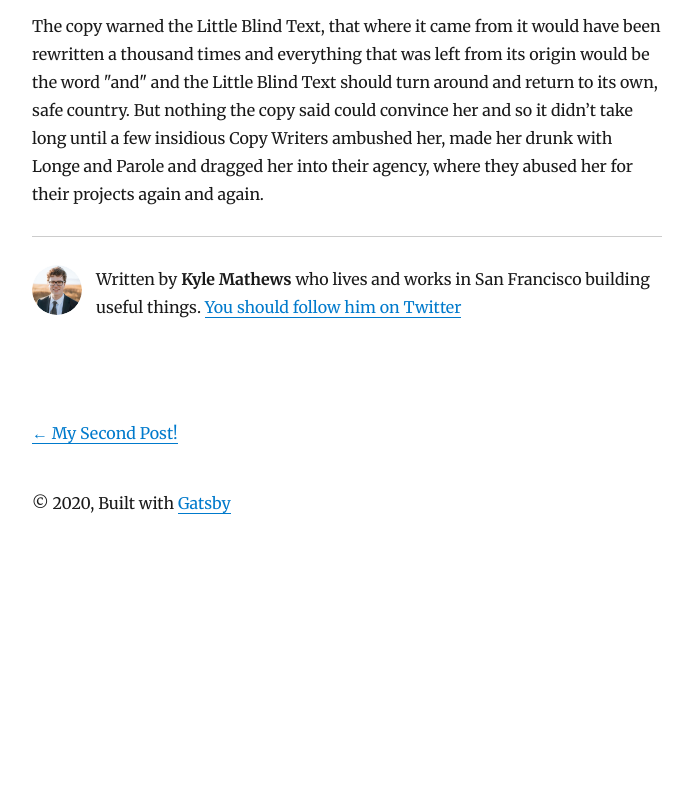
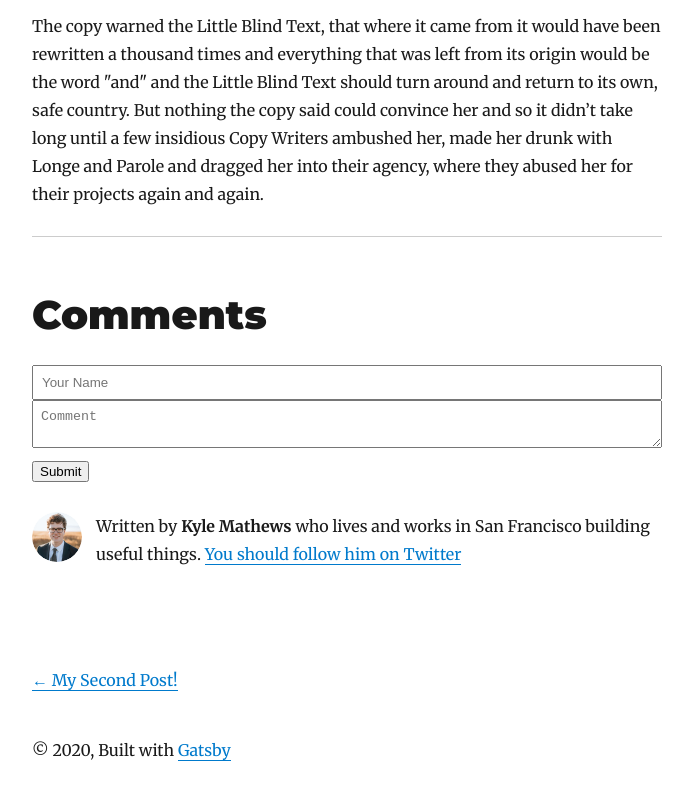
Before and after one commit to limistah/sm-gatsby-private-blog-tutorial, a Gatsby site: page /new-beginnings/ in a window 1280 px wide. Shown: the part 3041-3841 px from the top of the page, without its empty margins (293-986 px from the left). Before the commit the page ends 3600 px from the top, so only its background shows below. Built offline with nearby package versions, Linux system fonts and the light colour scheme; Gatsby itself is replaced by a stand-in of ours; some packages are replaced by stand-ins of ours.

Commit message:
Save comment component

```diff
--- /dev/null
+++ b/src/components/commentForm.js
@@ -0,0 +1,84 @@
+import React, { useRef, useCallback, useState } from "react"
+
+const inputStyle = {
+  width: "100%",
+  padding: "8px",
+}
+
+function usePostComment() {
+  const nameRef = useRef()
+  const contentRef = useRef()
+
+  const [errorMessage, setError] = useState("")
+  const [saveMessage, setSaveMessage] = useState("")
+
+  const handleSubmit = useCallback(e => {
+    setError("")
+    setSaveMessage("")
+    e.preventDefault()
+    const name = nameRef.current.value
+    const content = contentRef.current.value
+    if (!name) {
+      setError("Name is not required")
+      return
+    }
+    if (!content) {
+      setError("Comment is required")
+      return
+    }
+    setSaveMessage("Saving comment")
+    const data = {
+      website: "https://private-blog.netlifyapp.com",
+      slug: "/new-beginnings",
+      name,
+      content,
+    }
+    fetch(
+      "https://cors-anywhere.herokuapp.com/gatsbyjs-comment-server.herokuapp.com/comments",
+      {
+        body: JSON.stringify(data),
+        method: "POST",
+        headers: {
+          Accept: "application/json",
+          "Content-Type": "application/json",
+        },
+      }
+    ).then(async res => {
+      const json = await res.json()
+      setSaveMessage("")
+      if (!res.ok) {
+        setError(json.error.msg)
+      }
+      setSaveMessage("Comment saved. Thank you!")
+      nameRef.current.value = ""
+      contentRef.current.value = ""
+    })
+  })
+
+  return { handleSubmit, nameRef, contentRef, errorMessage, saveMessage }
+}
+
+function CommentForm() {
+  const {
+    handleSubmit,
+    nameRef,
+    contentRef,
+    errorMessage,
+    saveMessage,
+  } = usePostComment()
+  return (
+    <form onSubmit={handleSubmit}>
+      <input ref={nameRef} style={{ ...inputStyle }} placeholder="Your Name" />
+      <textarea
+        ref={contentRef}
+        placeholder="Comment"
+        style={{ ...inputStyle }}
+      ></textarea>
+      {errorMessage && <div style={{ color: "tomato" }}>{errorMessage}</div>}
+      {saveMessage && <div style={{ color: "violet" }}>{saveMessage}</div>}
+      <button type="submit">Submit</button>
+    </form>
+  )
+}
+
+export default CommentForm
--- a/src/templates/blog-post.js
+++ b/src/templates/blog-post.js
@@ -1,6 +1,7 @@
 import React from "react"
 import { Link, graphql } from "gatsby"
 
+import CommentForm from "../components/commentForm"
 import Bio from "../components/bio"
 import Layout from "../components/layout"
 import SEO from "../components/seo"
@@ -43,6 +44,10 @@ const BlogPostTemplate = ({ data, pageContext, location }) => {
             marginBottom: rhythm(1),
           }}
         />
+        <section>
+          <h1>Comments</h1>
+          <CommentForm />
+        </section>
         <footer>
           <Bio />
         </footer>
```
